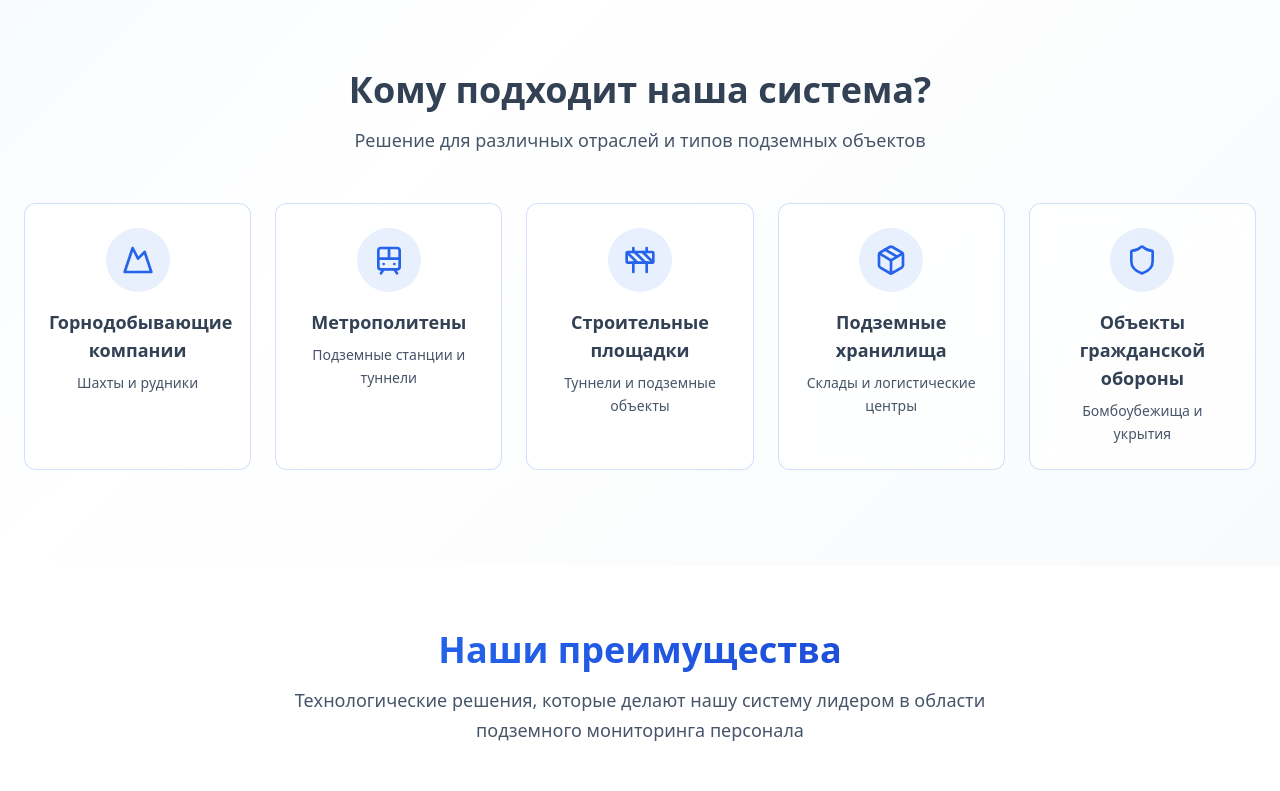
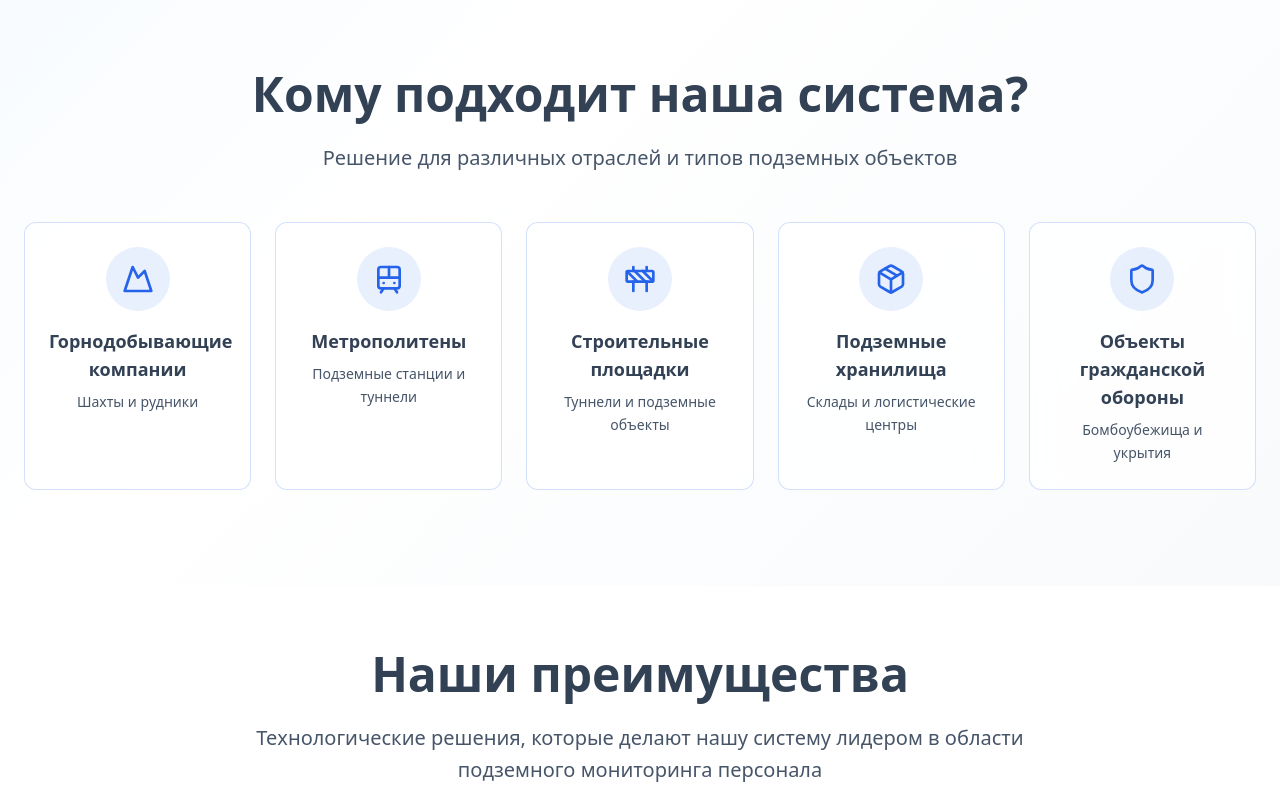
Before and after one commit to Diana-Savelieva/geo-tunnel-vision, a React (Vite) app: page / in a window 1280 px wide. Shown: the part 2560-3351 px from the top of the page. Built offline with nearby package versions, Linux system fonts and the light colour scheme.

Commit message:
Fix: Adjust section header sizes
Adjusted the header sizes for "Кому подходит наша система?" and "Наши преимущества" to match the size of the "Проблемы в шахтах, которые мы решаем" header.

```diff
--- a/src/components/AdvantagesSection.tsx
+++ b/src/components/AdvantagesSection.tsx
@@ -83,10 +83,10 @@ const AdvantagesSection = () => {
     <section className="py-16 bg-white">
       <div className="container mx-auto px-6">
         <div className="text-center mb-12">
-          <h2 className="text-3xl md:text-4xl font-bold mb-4">
-            <span className="gradient-text">Наши преимущества</span>
+          <h2 className="text-4xl md:text-5xl font-bold mb-6 text-slate-700">
+            Наши преимущества
           </h2>
-          <p className="text-lg text-slate-600 max-w-3xl mx-auto leading-relaxed">
+          <p className="text-xl text-slate-600 max-w-3xl mx-auto leading-relaxed">
             Технологические решения, которые делают нашу систему лидером в области
             подземного мониторинга персонала
           </p>
--- a/src/components/ProblemsSection.tsx
+++ b/src/components/ProblemsSection.tsx
@@ -96,10 +96,10 @@ const ProblemsSection = () => {
         {/* Target Audience Section */}
         <div className="max-w-7xl mx-auto">
           <div className="text-center mb-12">
-            <h3 className="text-3xl md:text-4xl font-bold text-slate-700 mb-4">
+            <h3 className="text-4xl md:text-5xl font-bold mb-6 text-slate-700">
               Кому подходит наша система?
             </h3>
-            <p className="text-lg text-slate-600 leading-relaxed">
+            <p className="text-xl text-slate-600 leading-relaxed max-w-3xl mx-auto">
               Решение для различных отраслей и типов подземных объектов
             </p>
           </div>
```
